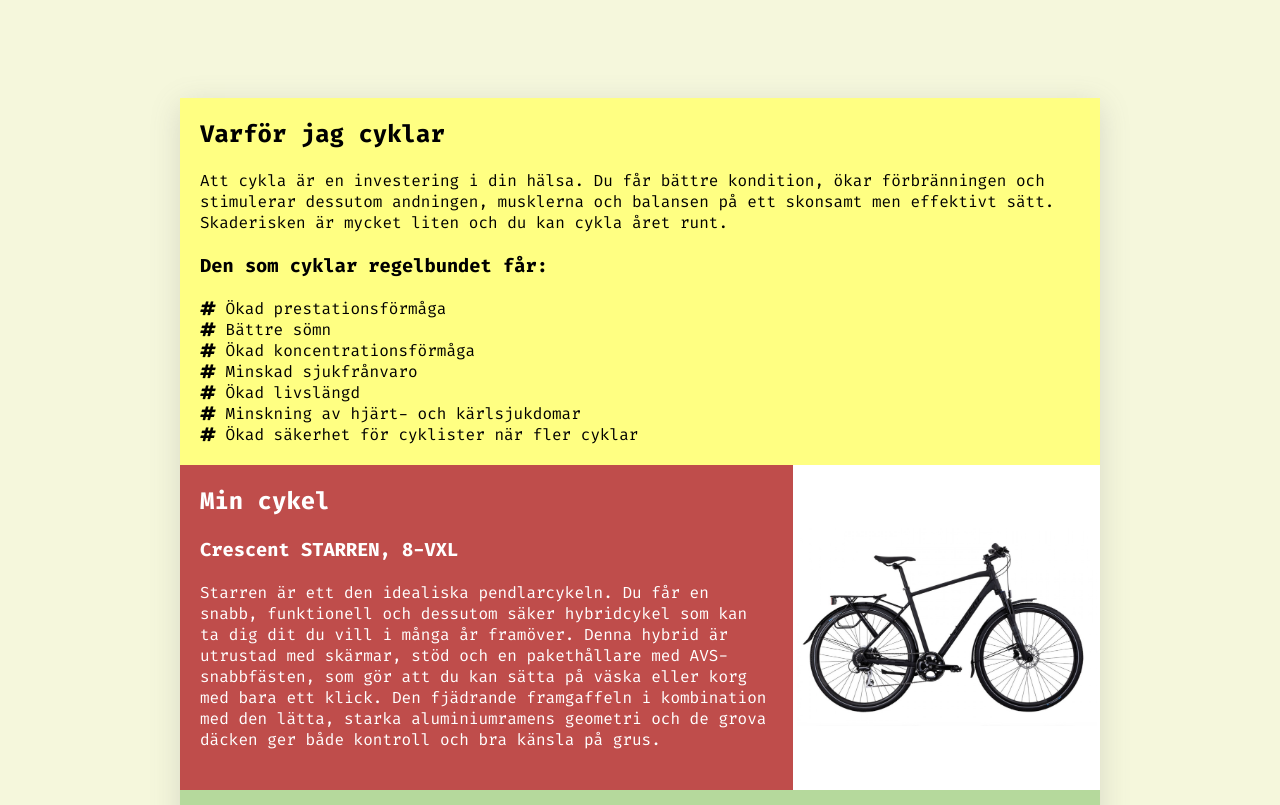
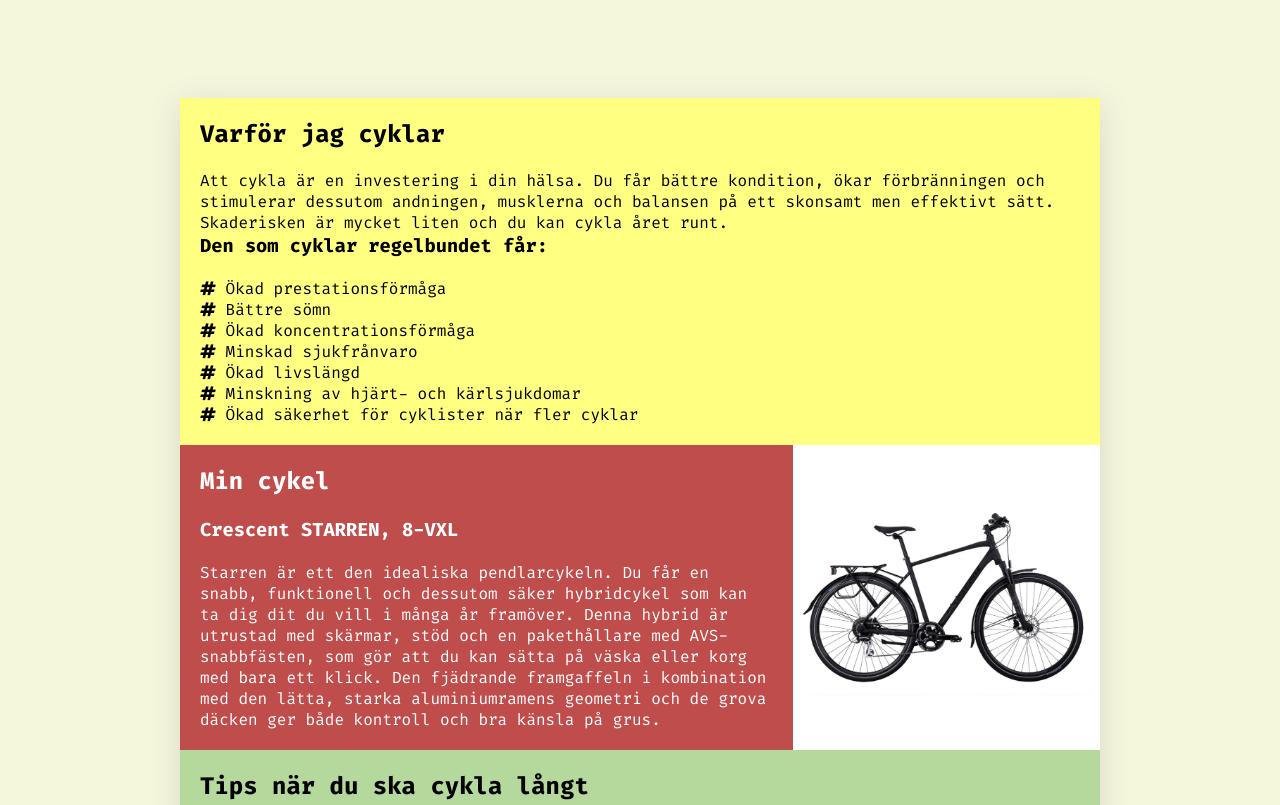
Before and after one commit to robin-sevelin/cycling, a website built with Vite: page index.html in a window 1280 px wide. Shown: the part 252-1057 px from the top of the page. Built offline with nearby package versions, Linux system fonts and the light colour scheme.

Commit message:
merge to develop branch

```diff
--- a/src/style/layouts/_base.scss
+++ b/src/style/layouts/_base.scss
@@ -8,7 +8,7 @@ body {
   position: relative;
   font-family: 'Fira Code', monospace;
   min-height: 100vh;
-  padding-bottom: 299px;
+  padding-bottom: 300px;
   background-color: #f5f7dc;
 }
 
@@ -45,8 +45,7 @@ main {
   max-width: 920px;
   margin: 0 auto;
   h2,
-  h3,
-  p {
+  h3 {
     margin-bottom: 20px;
   }
 }
--- a/src/style/layouts/_desktop.scss
+++ b/src/style/layouts/_desktop.scss
@@ -1,8 +1,3 @@
-body {
-  padding-bottom: 200px;
-  padding-bottom: 300px;
-}
-
 main {
   margin-top: 100px;
   display: grid;
```
Also changed, not shown: src/style/style.css, 1 other file.
